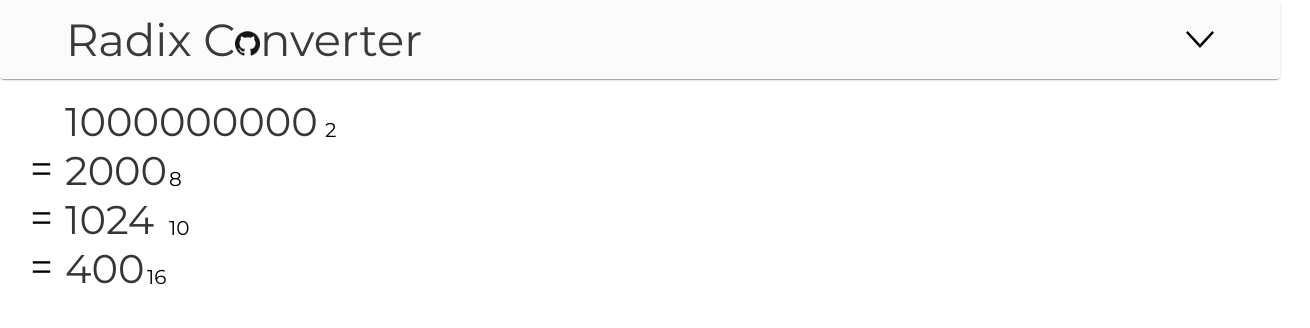
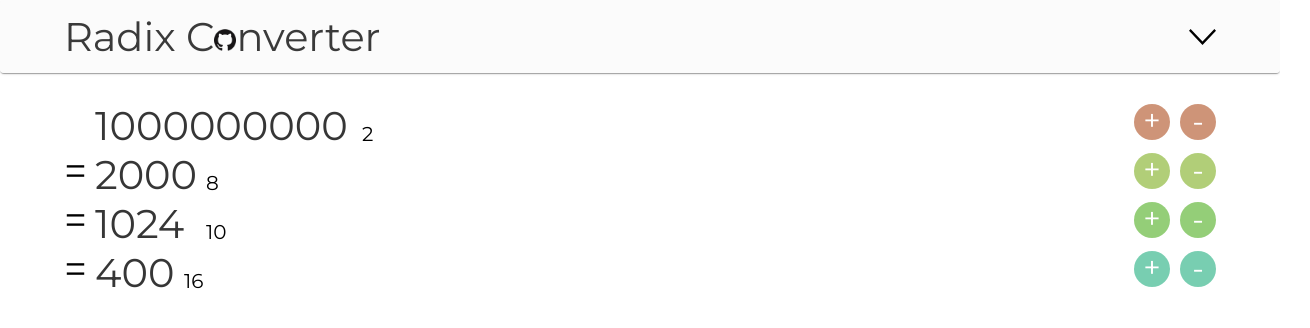
Before and after one commit to kumom/radix-converter, a React (Create React App) app: page / in a window 1280 px wide. Shown: the top 328 px of the page, 1310 px wide, since content can reach past the window. Built offline with nearby package versions, Linux system fonts and the light colour scheme.

Commit message:
add increment/decrement buttons; change styles

```diff
--- a/src/components/App.tsx
+++ b/src/components/App.tsx
@@ -7,18 +7,19 @@ class App extends React.Component<{}, { [key: string]: any }> {
   constructor(props: any) {
     super(props);
     this.toggleVisibility = this.toggleVisibility.bind(this);
-    this.changeValue = this.changeValue.bind(this);
+    this.updateValue = this.updateValue.bind(this);
     this.updateDecimalPlaces = this.updateDecimalPlaces.bind(this);
 
     this.state = {
       currentValue: 1024,
       currentRadix: 10,
+      editingRadix: 0,
       decimalPlaces: 10,
       mask: Array(37).fill(null).map((v, i) => [2, 8, 10, 16].includes(i))
     };
   }
 
-  changeValue(value: string, radix: number) {
+  updateValue(value: string, radix: number) {
     this.setState({ currentValue: value, currentRadix: radix });
   }
 
@@ -39,10 +40,6 @@ class App extends React.Component<{}, { [key: string]: any }> {
           href="https://fonts.googleapis.com/css?family=Montserrat&display=swap"
           rel="stylesheet"
         ></link>
-        <link
-          href="https://fonts.googleapis.com/css?family=Inconsolata&display=swap"
-          rel="stylesheet"
-        ></link>
         <Header
           currentValue={this.state.currentValue}
           currentRadix={this.state.currentRadix}
@@ -56,7 +53,7 @@ class App extends React.Component<{}, { [key: string]: any }> {
           currentRadix={this.state.currentRadix}
           decimalPlaces={this.state.decimalPlaces}
           mask={this.state.mask}
-          changeValue={this.changeValue}
+          updateValue={this.updateValue}
         />
       </div>
     );
--- a/src/components/Converter.tsx
+++ b/src/components/Converter.tsx
@@ -1,15 +1,17 @@
 import React, { useCallback, useState } from "react";
 import BigNumber from "bignumber.js";
 import "../stylesheets/Converter.css";
-import { resize } from "../util/resize";
+import { activeColor, resize } from "../util";
 
 export default function Converter(props: {
   currentValue: string
   currentRadix: number,
   decimalPlaces: number,
   mask: boolean[],
-  changeValue: (v: string, radix: number) => void
+  updateValue: (v: string, radix: number) => void
 }) {
+  const [editingRadix, setEditingRadix] = useState(0);
+
   let firstRadix: number = 2;
   for (let i = 2; i <= 36; i++) {
     if (props.mask[i]) {
@@ -25,21 +27,35 @@ export default function Converter(props: {
       Array(37).fill(null).map((v: any, radix: number) => {
         if (radix < 2 || !props.mask[radix]) return null;
 
-        const value: string = new BigNumber(props.currentValue, props.currentRadix).toString(radix);
-        const showValue: string = radix === props.currentRadix ? props.currentValue : value;
-        const valid: boolean = radix !== props.currentRadix || value !== 'NaN';
+        const value: BigNumber = new BigNumber(props.currentValue, props.currentRadix);
+        const valueStr: string = value.toString(radix);
+        const showValue: string = radix === props.currentRadix ? props.currentValue : valueStr;
+        const valid: boolean = radix !== props.currentRadix || valueStr !== 'NaN';
 
-        return <div key={radix} className="converter-item">
-          <div className="equals-number">
+        return <div key={radix} className="number-line"
+            onFocus={() => { setEditingRadix(radix) }}
+            onBlur={() => { setEditingRadix(0) }}>
             <span className="equal-sign" style={{ visibility: firstRadix === radix ? "hidden" : "visible" }}>=</span>
             <NumberContainer value={showValue} radix={radix}
-              firstRadix={radix === firstRadix} changeValue={props.changeValue} />
+              firstRadix={radix === firstRadix} updateValue={props.updateValue} />
+              {/* style={{ display: radix === editingRadix ? "block" : "none" }} */}
+            <div className="stepButtons" >
+              <button
+                style={{ backgroundColor: activeColor(radix), lineHeight: "0.8em" }}
+                onMouseDown={event => { event.preventDefault() }}
+                onClick={() => {
+                  const newValue = value.plus(1);
+                  props.updateValue(newValue.toString(props.currentRadix), props.currentRadix);
+                }}>+</button>
+              <button
+                style={{ backgroundColor: activeColor(radix), lineHeight: "0.5em" }}
+                onMouseDown={event => { event.preventDefault() }}
+                onClick={() => {
+                  const newValue = value.minus(1);
+                  props.updateValue(newValue.toString(props.currentRadix), props.currentRadix);
+                }}>-</button>
+            </div>
           </div>
-          <div className="input-validity" style={{ display: valid ? "none" : "block" }}>
-            <span className="equal-sign" style={{ visibility: "hidden" }}>=</span>
-            (Invalid input)
-          </div>
-        </div>
       })
     }
   </div>;
@@ -48,14 +64,13 @@ export default function Converter(props: {
 function NumberContainer(
   props: {
     value: string, radix: number, firstRadix: boolean
-    changeValue: (v: string, radix: number) => void
+    updateValue: (v: string, radix: number) => void
   }) {
   const unfocusedColor = "rgba(10, 10, 10, 0.82)";
 
   const setDimension = useCallback((node: HTMLTextAreaElement | null) => {
     if (!node) return;
-    resize(node, 15);
-    window.addEventListener('resize', () => resize(node));
+    resize(node);
   }, [props.value])
 
   return <div className="number-container">
@@ -63,13 +78,15 @@ function NumberContainer(
       className="number"
       ref={setDimension}
       onChange={(event: React.ChangeEvent<HTMLTextAreaElement>) => {
-        props.changeValue(event.target.value, props.radix);
+        props.updateValue(event.target.value, props.radix);
       }}
       onFocus={event => {
         event.target.style.color = `hsla(${props.radix * 10}, 70%, 40%, 0.6)`;
       }}
       onBlur={event => {
         event.target.style.color = unfocusedColor;
+        if (props.value === "")
+          props.updateValue("0", props.radix);
       }}
       style={{ color: unfocusedColor }}
       spellCheck={false}
--- a/src/components/Header.tsx
+++ b/src/components/Header.tsx
@@ -1,9 +1,9 @@
-import React, { useState, useCallback, useEffect, useRef } from "react";
+import React, { useState, useEffect, useRef } from "react";
 import { Accordion, AccordionSummary, AccordionDetails } from '@material-ui/core';
 import "../stylesheets/Header.css";
 import expandedIcon from "../assets/expand.svg";
 import githubLogo from "../assets/github.png";
-import { resize } from "../util/resize";
+import { activeColor, resize } from "../util";
 
 class Header extends React.Component<{ [key: string]: any }, { [key: string]: any }> {
   constructor(props: {
@@ -39,20 +39,18 @@ class Header extends React.Component<{ [key: string]: any }, { [key: string]: an
           }}
         >
           <AccordionSummary
-            aria-controls="header"
-            expandIcon={
-              <img id="expand-icon" src={expandedIcon} alt="expand"
-                style={{ filter: this.state.expanded ? "invert(80%)" : "none" }} />
-            }
           >
             <Title expanded={this.state.expanded} />
+            <img id="expand-icon" src={expandedIcon} alt="expand"
+              style={{
+                filter: this.state.expanded ? "invert(80%)" : "none",
+                transform: this.state.expanded ? "rotate(180deg)" : "none"
+              }} />
           </AccordionSummary>
           <AccordionDetails>
             <DecimalPlacesSetter decimalPlaces={this.props.decimalPlaces} updateDecimalPlaces={this.props.updateDecimalPlaces} />
-            <div id="set-radixes">
             <div id="radix-buttons">
               {radixButtons}
-              </div>
             </div>
           </AccordionDetails>
         </Accordion>
@@ -63,7 +61,6 @@ class Header extends React.Component<{ [key: string]: any }, { [key: string]: an
 
 function RadixButton(props: { radix: number, show: boolean, toggleVisibility: (radix: number) => void }) {
   const inactiveColor = "rgba(34,34,34,0.7)";
-  const activeColor = (radix: number) => `hsla(${radix * 10}, 70%, 40%, 0.6)`;
 
   return <button style={{ backgroundColor: props.show ? activeColor(props.radix) : inactiveColor }}
     onClick={() => { props.toggleVisibility(props.radix) }}>
@@ -72,8 +69,9 @@ function RadixButton(props: { radix: number, show: boolean, toggleVisibility: (r
 }
 
 function Title(props: { expanded: boolean }) {
-  return <div id="title">
-    Radix C
+  return <div>
+    <div id="title">
+      Radix <span style={{ display: "inline-block",  whiteSpace: "nowrap"}}>C
           <a
           target="_blank"
           rel="noopener noreferrer"
@@ -87,8 +85,10 @@ function Title(props: { expanded: boolean }) {
             style={{ filter: props.expanded ? "invert(80%)" : "none" }}
           ></img>
         </a>
-          nverter
-        </div>;
+          nverter</span>
+    </div>
+  </div>
+    ;
 }
 
 function DecimalPlacesSetter(props: { decimalPlaces: number, updateDecimalPlaces: (value: number) => void }) {
@@ -98,7 +98,7 @@ function DecimalPlacesSetter(props: { decimalPlaces: number, updateDecimalPlaces
 
   useEffect(() => {
     const el = decimalPlaceRef.current! as HTMLInputElement;
-    resize(el, 5, 0);
+    resize(el);
     window.addEventListener('resize', () => resize(el));
   })
 
@@ -113,6 +113,12 @@ function DecimalPlacesSetter(props: { decimalPlaces: number, updateDecimalPlaces
       onKeyDown={event => {
         if (event.key === "-" || event.key === ".")
           event.preventDefault();
+      }}
+      onBlur={event => {
+        if (!event.target.value) {
+          event.target.value = "0";
+          props.updateDecimalPlaces(0);
+        }
       }}
       onPaste={event => {
         const data = event.clipboardData.getData("text/plain");
--- a/src/stylesheets/Converter.css
+++ b/src/stylesheets/Converter.css
@@ -2,32 +2,34 @@
   display: flex;
   flex-direction: column;
   align-items: flex-start;
-  margin-top: 2vh;
-  margin-bottom: 2vh;
-  margin-left: 30px;
-  width: 100vw;
+  position: relative;
+  width: 100%;
+  margin: 3vh 0;
 }
-.Converter .converter-item {
-  font-size: 40px;
-}
-
-.equals-number {
+.Converter .number-line {
+  width: 100%;
+  font-size: 5vh;
+  padding: 0 5vw;
   display: flex;
   flex-direction: row;
-  align-items: center;
+  flex-wrap: wrap;
 }
-
-.number-container {
+.Converter .number-line .equal-sign {
+  font-family: "Montserrat", sans-serif;
+  font-size: 1em;
+  margin-right: 0.2em;
+}
+.Converter .number-line .number-container {
   display: flex;
   flex-direction: row;
   align-items: flex-end;
   justify-content: flex-start;
 }
-.number-container .number:focus {
+.Converter .number-line .number-container .number:focus {
   text-shadow: 0px 2px 2px;
   text-decoration: underline;
 }
-.number-container .number {
+.Converter .number-line .number-container .number {
   border: none;
   overflow: hidden;
   outline: none;
@@ -38,27 +40,33 @@
   box-shadow: none;
   white-space: pre-wrap;
   word-wrap: break-word;
+  font-family: "Montserrat", sans-serif;
+  font-size: 1em;
 }
-.number-container .radix {
+.Converter .number-line .number-container .radix {
   display: table-cell;
   font-size: 0.5em;
 }
-
-.number, .equal-sign {
-  font-family: "Montserrat", sans-serif;
-  font-size: 1em;
-}
-
-.equal-sign {
-  margin-right: 0.3em;
-}
-
-.input-validity {
+.Converter .number-line .stepButtons {
   display: flex;
   flex-direction: row;
-  font-size: 0.7em;
-  color: rgba(227, 36, 36, 0.8);
-  margin-left: 0.3em;
+  margin: auto 0 auto auto;
+}
+.Converter .number-line .stepButtons button {
+  border: none;
+  background-color: #505050;
+  font-family: "Montserrat", sans-serif;
+  font-weight: 500;
+  color: white;
+  border-radius: 60%;
+  outline: 0;
+  width: 4.5vh;
+  height: 4.5vh;
+  font-size: 3.8vh;
+  margin: 5px 0 5px 10px;
+}
+.Converter .number-line .stepButtons button:hover {
+  cursor: pointer;
 }
 
 /*# sourceMappingURL=Converter.css.map */
--- a/src/stylesheets/Converter.scss
+++ b/src/stylesheets/Converter.scss
@@ -1,70 +1,83 @@
 @mixin for-all-vendor($property, $value) {
   -webkit-#{$property}: $value;
-  -ms-#{$property}: $value;
-  #{$property}: $value;
+  -ms-#{$property}    : $value;
+  #{$property}        : $value;
 }
 
 .Converter {
-  display: flex;
+  display       : flex;
   flex-direction: column;
-  align-items: flex-start;
-  margin-top: 2vh;
-  margin-bottom: 2vh;
-  margin-left: 30px;
-  width: 100vw;
+  align-items   : flex-start;
+  position      : relative;
+  width         : 100%;
+  margin        : 3vh 0;
 
-  .converter-item {
-    font-size: 40px;
-  }
-}
+  .number-line {
+    width         : 100%;
+    font-size     : 5vh;
+    padding       : 0 5vw;
+    display       : flex;
+    flex-direction: row;
+    flex-wrap     : wrap;
 
-.equals-number {
-  display: flex;
-  flex-direction: row;
-  align-items: center;
+    .equal-sign {
+      font-family : "Montserrat", sans-serif;
+      font-size   : 1em;
+      margin-right: 0.2em;
     }
 
     .number-container {
-  display: flex;
-  flex-direction: row;
-  align-items: flex-end;
+      display        : flex;
+      flex-direction : row;
+      align-items    : flex-end;
       justify-content: flex-start;
 
       .number:focus {
-    text-shadow: 0px 2px 2px;
+        text-shadow    : 0px 2px 2px;
         text-decoration: underline;
       }
 
       .number {
-    border: none;
-    overflow: hidden;
-    outline: none;
-    resize: none;
+        border   : none;
+        overflow : hidden;
+        outline  : none;
+        resize   : none;
         max-width: 70vw;
         @include for-all-vendor(box-shadow, none);
         white-space: pre-wrap;
-    word-wrap: break-word;
+        word-wrap  : break-word;
+        font-family: "Montserrat", sans-serif;
+        font-size  : 1em;
       }
 
       .radix {
-    display: table-cell;
+        display  : table-cell;
         font-size: 0.5em;
       }
     }
 
-.number,.equal-sign {
-  font-family: "Montserrat", sans-serif;
-  font-size: 1em;
+    .stepButtons {
+      display       : flex;
+      flex-direction: row;
+      margin        : auto 0 auto auto;
+
+      button {
+        border          : none;
+        background-color: rgb(80, 80, 80);
+        font-family     : "Montserrat", sans-serif;
+        font-weight     : 500;
+        color           : white;
+        border-radius   : 60%;
+        outline         : 0;
+        width           : 4.5vh;
+        height          : 4.5vh;
+        font-size       : 3.8vh;
+        margin          : 5px 0 5px 10px;
       }
 
-.equal-sign {
-  margin-right: 0.3em;
+      button:hover {
+        cursor: pointer;
       }
-
-.input-validity {
-  display: flex;
-  flex-direction: row;
-  font-size: 0.7em;
-  color: rgba(227, 36, 36, 0.8);
-  margin-left: 0.3em;
     }
+  }
+}
--- a/src/stylesheets/Header.css
+++ b/src/stylesheets/Header.css
@@ -1,61 +1,41 @@
 .Header {
   width: 100%;
-  font-size: 45px;
+  font-size: 5vh;
 }
-.Header .MuiAccordionDetails-root {
+.Header .MuiAccordion-root {
   display: flex;
   flex-direction: column;
-  font-size: 0.7em;
-  padding-bottom: 1em;
-}
-.Header .MuiPaper-root {
   transition: background-color 0.5s;
   transition: color 0.5s;
-  padding: 0px 50px;
 }
-
-#title {
-  text-align: center;
-  font-size: 1em;
+.Header .MuiAccordion-root .MuiAccordionSummary-root {
+  width: 100%;
+  margin: 0;
+  padding: 0;
 }
-#title #github-logo {
+.Header .MuiAccordion-root .MuiAccordionSummary-root .MuiAccordionSummary-content {
+  margin: 1.5vh 5vw;
+  display: flex;
+  flex-direction: row;
+  justify-content: space-between;
+  align-items: center;
+}
+.Header .MuiAccordion-root .MuiAccordionSummary-root .MuiAccordionSummary-content #title #github-logo {
   display: inline-block;
   width: 0.55em;
   height: 0.55em;
 }
-
-#expand-icon {
-  height: 0.7em;
+.Header .MuiAccordion-root .MuiAccordionSummary-root .MuiAccordionSummary-content #expand-icon {
+  height: 2vh;
 }
-
-#set-radixes {
+.Header .MuiAccordion-root .MuiAccordionDetails-root {
   display: flex;
-  align-items: center;
-  margin-top: 0.5em;
-  margin-left: -0.2em;
+  flex-direction: column;
+  font-size: 0.7em;
+  padding: 0;
+  margin: 1vh 5vw 3vh 5vw;
 }
-#set-radixes #radix-buttons {
-  display: flex;
-  flex-wrap: wrap;
-}
-#set-radixes button {
-  width: 2em;
-  height: 2em;
-  font-size: calc(15px + 0.5vw);
-  margin: 5px;
-  font-family: "Inconsolata", monospace;
-  background-size: 100%;
-  border: none;
-  color: white;
-  text-align: center;
-  border-radius: 50%;
-  outline: 0;
-}
-#set-radixes button:hover {
-  cursor: pointer;
-}
-
-input {
+.Header .MuiAccordion-root .MuiAccordionDetails-root input {
   all: unset;
   text-decoration: underline gray;
   margin: 0 0.3em 0;
@@ -65,13 +45,33 @@ input {
   overflow: hidden;
   -moz-appearance: textfield;
 }
-input::-webkit-outer-spin-button, input::-webkit-inner-spin-button {
+.Header .MuiAccordion-root .MuiAccordionDetails-root input::-webkit-outer-spin-button, .Header .MuiAccordion-root .MuiAccordionDetails-root input::-webkit-inner-spin-button {
   -webkit-appearance: none;
   -ms-appearance: none;
   appearance: none;
 }
-input:focus {
+.Header .MuiAccordion-root .MuiAccordionDetails-root input:focus {
   outline: 0;
+}
+.Header .MuiAccordion-root .MuiAccordionDetails-root #radix-buttons {
+  display: flex;
+  align-items: center;
+  flex-wrap: wrap;
+  margin: 1vh 0 0 -0.2em;
+}
+.Header .MuiAccordion-root .MuiAccordionDetails-root #radix-buttons button {
+  width: 5vh;
+  height: 5vh;
+  font-size: 2.7vh;
+  margin: 5px;
+  font-family: "Inconsolata", monospace;
+  border: none;
+  color: white;
+  border-radius: 50%;
+  outline: 0;
+}
+.Header .MuiAccordion-root .MuiAccordionDetails-root #radix-buttons button:hover {
+  cursor: pointer;
 }
 
 /*# sourceMappingURL=Header.css.map */
--- a/src/stylesheets/Header.scss
+++ b/src/stylesheets/Header.scss
@@ -1,83 +1,63 @@
 @mixin for-all-vendor($property, $value) {
   -webkit-#{$property}: $value;
-  -ms-#{$property}: $value;
-  #{$property}: $value;
+  -ms-#{$property}    : $value;
+  #{$property}        : $value;
 }
 
 .Header {
-  width: 100%;
-  font-size: 45px;
+  width    : 100%;
+  font-size: 5vh;
 
-  .MuiAccordionDetails-root {
-    display: flex;
+  .MuiAccordion-root {
+    display       : flex;
     flex-direction: column;
-    font-size: 0.7em;
-    padding-bottom: 1em;
-  }
+    transition    : background-color 0.5s;
+    transition    : color 0.5s;
 
-  .MuiPaper-root {
-    transition: background-color 0.5s;
-    transition: color 0.5s;
-    padding: 0px 50px;
-  }
-}
+    .MuiAccordionSummary-root {
+      width  : 100%;
+      margin : 0;
+      padding: 0;
+
+      .MuiAccordionSummary-content {
+        margin         : 1.5vh 5vw;
+        display        : flex;
+        flex-direction : row;
+        justify-content: space-between;
+        align-items    : center;
 
         #title {
-  text-align: center;
-  font-size: 1em;
-
           #github-logo {
             display: inline-block;
-    width: 0.55em;
-    height: 0.55em;
+            width  : 0.55em;
+            height : 0.55em;
           }
         }
 
         #expand-icon {
-  height: 0.7em;
-}
-
-#set-radixes {
-  display: flex;
-  align-items: center;
-  margin-top: 0.5em;
-  margin-left: -0.2em;
-
-
-  #radix-buttons {
-    display: flex;
-    flex-wrap: wrap;
-  }
-
-  button {
-    width: 2em;
-    height: 2em;
-    font-size: calc(15px + 0.5vw);
-    margin: 5px;
-    font-family: "Inconsolata", monospace;
-    background-size: 100%;
-    border: none;
-    color: white;
-    text-align: center;
-    border-radius: 50%;
-    outline: 0;
-
-    &:hover {
-      cursor: pointer;
+          height: 2vh;
         }
       }
     }
 
+    .MuiAccordionDetails-root {
+      display       : flex;
+      flex-direction: column;
+      font-size     : 0.7em;
+      padding       : 0;
+      margin        : 1vh 5vw 3vh 5vw;
+
       input {
-  all: unset;
+        all            : unset;
         text-decoration: underline gray;
-  margin: 0 0.3em 0;
-  text-align: center;
-  font-family: "Inconsolata", monospace;
-  max-width: 50vw;
-  overflow: hidden;
+        margin         : 0 0.3em 0;
+        text-align     : center;
+        font-family    : "Inconsolata", monospace;
+        max-width      : 50vw;
+        overflow       : hidden;
         // hide arrow
         -moz-appearance: textfield;
+
         &::-webkit-outer-spin-button,
         &::-webkit-inner-spin-button {
           @include for-all-vendor(appearance, none);
@@ -87,3 +67,29 @@ input {
           outline: 0;
         }
       }
+
+      #radix-buttons {
+        display  : flex;
+        align-items: center;
+        flex-wrap: wrap;
+        margin     : 1vh 0 0 -0.2em;
+
+        button {
+          width        : 5vh;
+          height       : 5vh;
+          font-size    : 2.7vh;
+          margin       : 5px;
+          font-family  : "Inconsolata", monospace;
+          border       : none;
+          color        : white;
+          border-radius: 50%;
+          outline      : 0;
+
+          &:hover {
+            cursor: pointer;
+          }
+        }
+      }
+    }
+  }
+}
--- /dev/null
+++ b/src/util.ts
@@ -0,0 +1,37 @@
+export const activeColor = (radix: number) => `hsla(${radix * 10}, 70%, 40%, 0.6)`;
+
+// Auto-resize <input> / <textarea> element to fit exactly its content
+export function resize(node: HTMLElement | HTMLInputElement | null) {
+    if (!node) return;
+
+    let content: string = "";
+    if (node.tagName === "INPUT")
+      content = (node as HTMLInputElement).value;
+    else
+      content = node.innerHTML;
+
+    if (!content) content = "0";
+
+    const sizeHelper = document.createElement('div');
+    document.body.append(sizeHelper);
+    sizeHelper.innerHTML = content;
+    // Copy necessary styles of node to sizeHelper
+    const styles = window.getComputedStyle(node);
+    sizeHelper.style.display = "block";
+    sizeHelper.style.visibility = "hidden";
+    sizeHelper.style.position = "fixed";
+    sizeHelper.style.whiteSpace = styles.getPropertyValue("white-space");
+    sizeHelper.style.wordWrap = styles.getPropertyValue("word-wrap");
+    sizeHelper.style.fontFamily = styles.getPropertyValue("font-family");
+    sizeHelper.style.fontSize = styles.getPropertyValue("font-size");
+    sizeHelper.style.maxWidth = styles.getPropertyValue("max-width");
+    sizeHelper.style.maxHeight = styles.getPropertyValue("max-height");
+
+    const width = sizeHelper.offsetWidth + Math.floor(sizeHelper.offsetWidth / content.length);
+    const height = sizeHelper.offsetHeight;
+
+    document.body.removeChild(sizeHelper);
+
+    node.style.width = width + 'px';
+    node.style.height = height + 'px';
+  }
```
Also changed, not shown: src/stylesheets/App.scss (+7 -7 lines), src/util/resize.ts (deleted, +0 -38 lines), 1 other file (tests, documents, lock files or other folders). Lines whose indentation alone changed are shown as unchanged.
